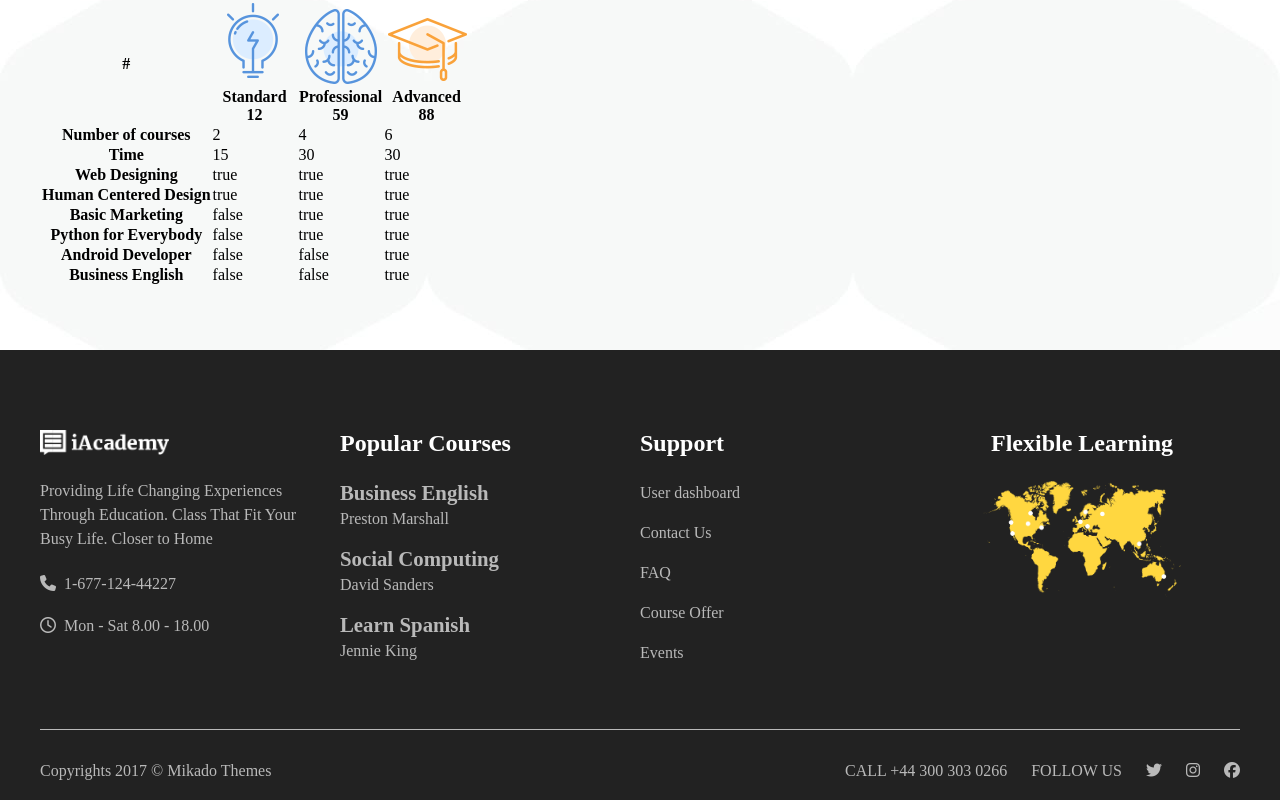
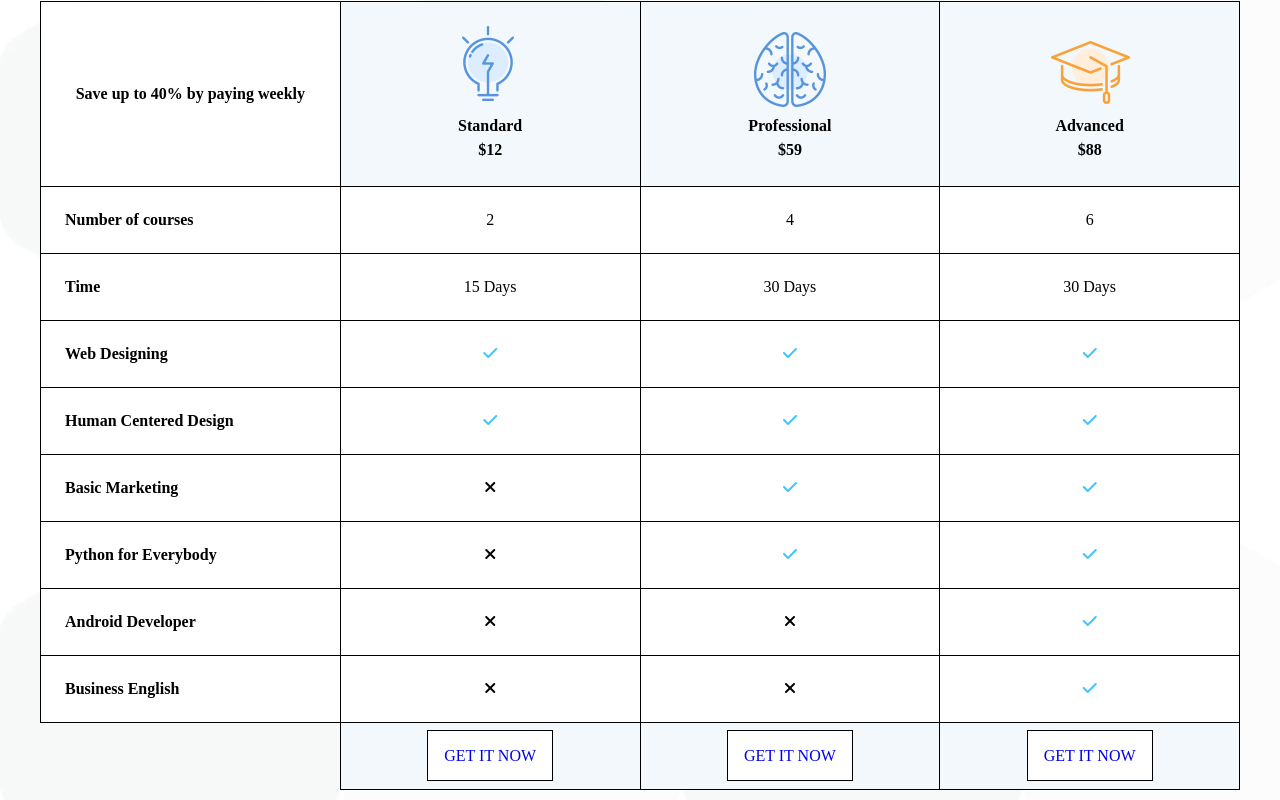
Before and after one commit to alessiavozzo/proj-html-vuejs, a Vue app: page / in a window 1280 px wide. Shown: the part 4380-5180 px from the top of the page. Built offline with nearby package versions, Linux system fonts and the light colour scheme.

Commit message:
add table css + add switching active plan choice

```diff
--- a/src/assets/js/price-plans.js
+++ b/src/assets/js/price-plans.js
@@ -13,9 +13,9 @@ export const pricePlansData = {
         {
             image: "h5-custom-icon-7.png",
             plan: "Standard",
-            price: 12,
+            price: "$12",
             number_of_courses: 2,
-            time: 15,
+            time: "15 Days",
             web_designing: true,
             human_centered_design: true,
             basic_marketing: false,
@@ -26,9 +26,9 @@ export const pricePlansData = {
         {
             image: "h5-custom-icon-8.png",
             plan: "Professional",
-            price: 59,
+            price: "$59",
             number_of_courses: 4,
-            time: 30,
+            time: "30 Days",
             web_designing: true,
             human_centered_design: true,
             basic_marketing: true,
@@ -39,9 +39,9 @@ export const pricePlansData = {
         {
             image: "h5-custom-icon-9.png",
             plan: "Advanced",
-            price: 88,
+            price: "$88",
             number_of_courses: 6,
-            time: 30,
+            time: "30 Days",
             web_designing: true,
             human_centered_design: true,
             basic_marketing: true,
--- a/src/components/PriceSection.vue
+++ b/src/components/PriceSection.vue
@@ -6,7 +6,8 @@ export default {
 
     data() {
         return {
-            pricePlansData: pricePlansData
+            pricePlansData: pricePlansData,
+            currentClick: null
         }
     },
     methods: {
@@ -14,6 +15,9 @@ export default {
         //replace the blank space in plansOptions elements with '_' (to get plan data in position option-name)
         getRowData(plan, option) {
             return plan[option.toLowerCase().replace(/\s/g, '_')]
+        },
+        changeOption(index) {
+            this.currentClick = index
         }
     }
 
@@ -32,22 +36,42 @@ export default {
                 <!-- thead -->
                 <thead>
                     <tr>
-                        <th>#</th>
-                        <th v-for="plan in pricePlansData.pricePlans">
+                        <th>Save up to 40% by paying weekly</th>
+                        <th v-for="(plan, index) in pricePlansData.pricePlans" @click="changeOption(index)"
+                            :class="{ active: currentClick === index }">
                             <img :src="`/img/${plan.image}`" alt="">
                             <div class="plan">{{ plan.plan }}</div>
                             <div class="price">{{ plan.price }}</div>
                         </th>
                     </tr>
                 </thead>
+
                 <!-- tbody -->
                 <tbody>
                     <tr v-for="option in pricePlansData.plansOptions" :key="option">
+                        <!-- left options -->
                         <th>{{ option }}</th>
+                        <!-- right -->
                         <td v-for="plan in pricePlansData.pricePlans">
-                            {{ getRowData(plan, option) }}
+                            <span v-if="getRowData(plan, option) === true">
+                                <i class="fa-solid fa-check" style="color: var(--academy-primary);"></i>
+                            </span>
+                            <span v-else-if="getRowData(plan, option) === false">
+                                <i class="fa-solid fa-xmark"></i>
+                            </span>
+                            <span v-else>{{ getRowData(plan, option) }}</span>
                         </td>
                     </tr>
+
+                    <tr>
+                        <th></th>
+                        <td v-for="(n, nIndex) in 3">
+                            <a href="#" class="btn" :class="{ 'activeBtn': currentClick === nIndex }">Get it now</a>
+                        </td>
+                    </tr>
+
+
+
                 </tbody>
             </table>
 
@@ -58,8 +82,73 @@ export default {
 
 <style scoped>
 #prices {
-    background-image: url(/img/background-pattern.jpg);
+    background-image: url(/img/page-background-img.png);
     padding: 4rem 0;
+
+    th,
+    td {
+        border: 1px solid black;
+        border-collapse: collapse;
+        background-color: var(--academy-lighter);
+    }
+
+    table {
+        margin: 0 auto;
+        width: 100%;
+        border-collapse: collapse;
+
+        thead th {
+            padding: 1.5rem;
+            line-height: 1.5rem;
+            width: calc(100% / 4);
+
+            &:not(:first-of-type) {
+                background-color: var(--academy-subject);
+            }
+
+            &.active {
+                border-top: 5px solid var(--academy-primary);
+            }
+        }
+
+        tbody {
+
+            th,
+            td {
+                padding: 1.5rem;
+            }
+
+            th {
+                text-align: left;
+            }
+
+            tr:last-of-type {
+                >th {
+                    background-color: transparent;
+                    border: none;
+                }
+
+                >td {
+                    background-color: var(--academy-subject);
+
+                    .btn {
+                        border: 1px solid black;
+                        background-color: var(--academy-lighter);
+
+                        &.activeBtn {
+                            background-color: var(--academy-primary);
+                            color: var(--academy-lighter);
+                        }
+                    }
+                }
+            }
+
+
+            td {
+                text-align: center;
+            }
+        }
+    }
 
 }
 </style>
```
Also changed, not shown: public/img/page-background-img.png (added).
